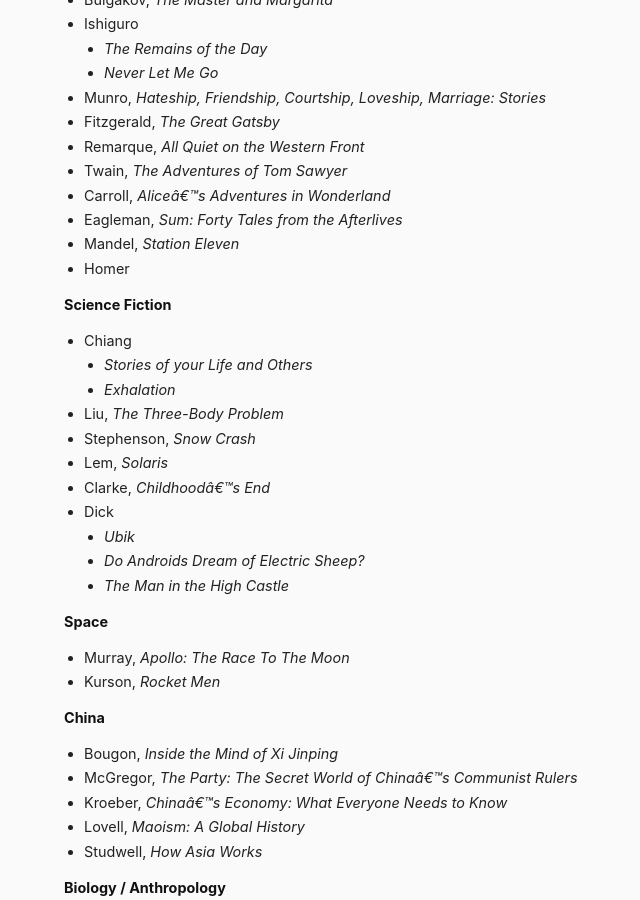
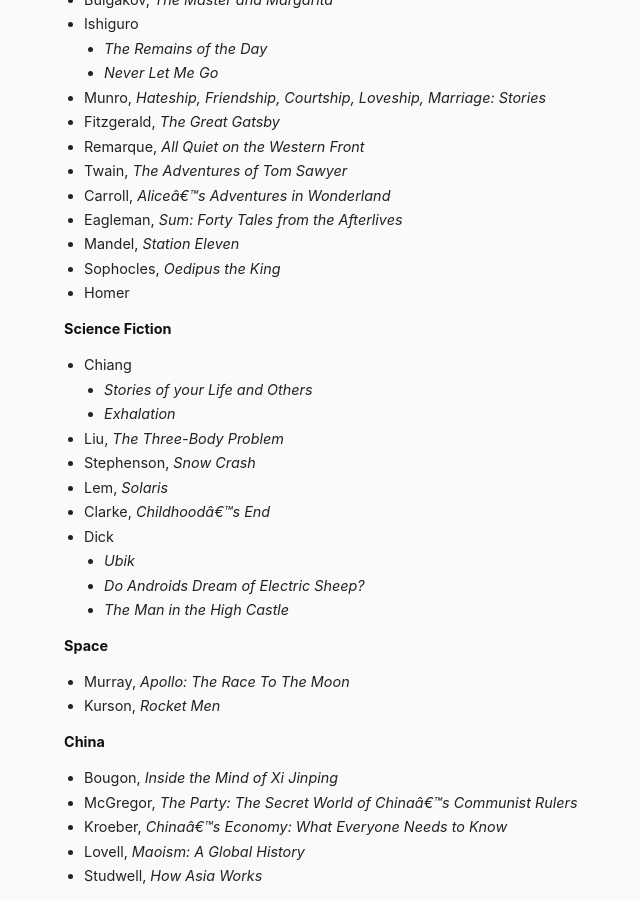
Before and after one commit to danschlz/danschulz.github.io, a Jekyll site: the page built from books.md, in a window 1280 px wide and 900 px high, scrolled down 3840 px. Shown: the whole window, without its empty margins (296-936 px from the left). Built offline with Jekyll 4.4.1, drawn with Linux system fonts in a browser that asks for light colours.

Commit message:
Update books.md

```diff
--- a/books.md
+++ b/books.md
@@ -164,6 +164,7 @@ Jump to:
 - Carroll, _Alice's Adventures in Wonderland_
 - Eagleman, _Sum: Forty Tales from the Afterlives_
 - Mandel, _Station Eleven_
+- Sophocles, _Oedipus the King_
 - Homer
 
 **Science Fiction** <a name="scifi"></a>
```
